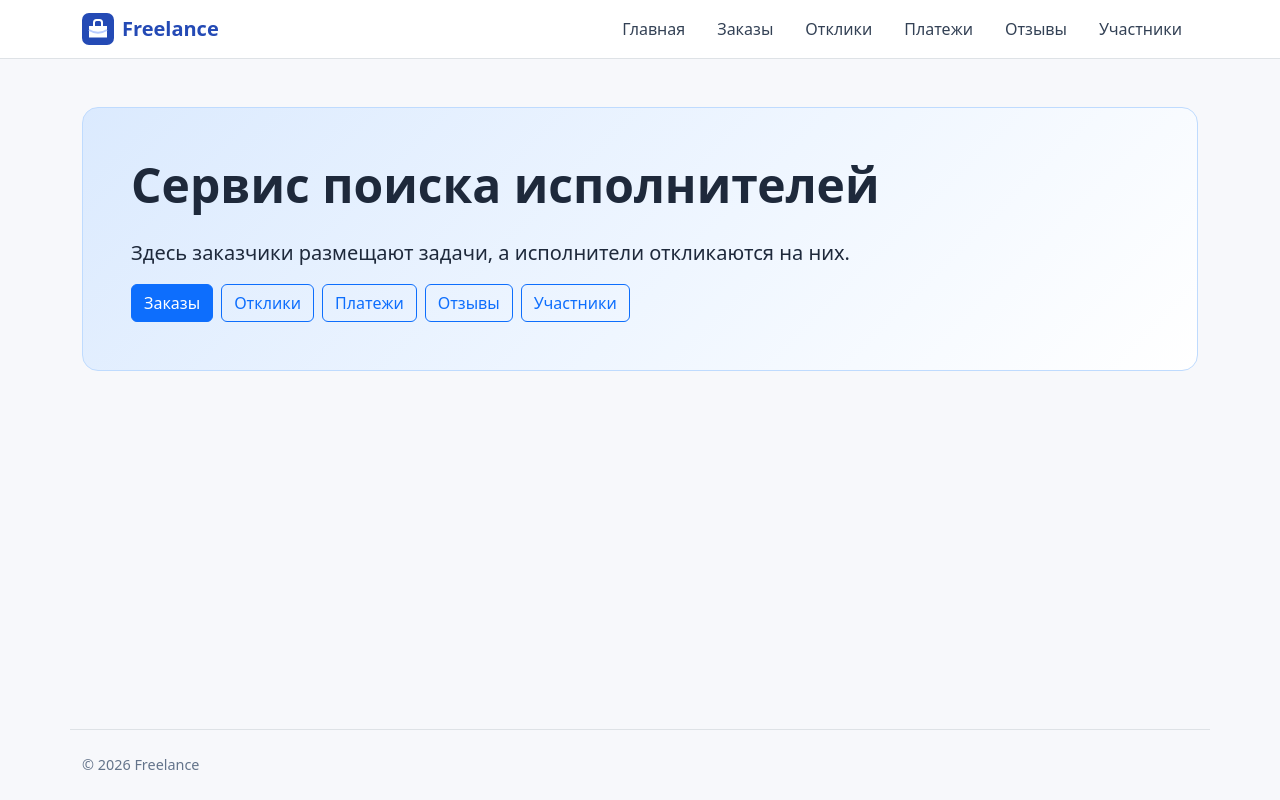
After one commit to Ivbnnnn/django_freelance_platform, a Django app: template homepage/templates/homepage/index.html in a window 1280 px wide. The commit adds this page. Run offline with Django 3.2, Linux system fonts and the light colour scheme; the template is opened without the code that fills it, so the values that code supplies are empty.

Commit message:
feat: ПР6 добавил базовый шаблон, главную страницу и статику

```diff
--- a/freelance_project/settings.py
+++ b/freelance_project/settings.py
@@ -60,7 +60,7 @@ ROOT_URLCONF = 'freelance_project.urls'
 TEMPLATES = [
     {
         'BACKEND': 'django.template.backends.django.DjangoTemplates',
-        'DIRS': [],
+        'DIRS': [BASE_DIR / 'templates'],
         'APP_DIRS': True,
         'OPTIONS': {
             'context_processors': [
--- /dev/null
+++ b/homepage/static/homepage/js/main.js
@@ -0,0 +1,5 @@
+const yearElement = document.getElementById("current-year");
+
+if (yearElement) {
+    yearElement.textContent = new Date().getFullYear();
+}
--- a/homepage/static/homepage/site.css
+++ b/homepage/static/homepage/site.css
@@ -1,6 +1,13 @@
 body {
+    min-height: 100vh;
+    display: flex;
+    flex-direction: column;
     background: #f7f8fb;
     color: #1e293b;
+}
+
+.brand-logo {
+    flex: none;
 }
 
 .navbar-brand {
@@ -27,3 +34,8 @@ body {
 .card {
     border-color: #e2e8f0;
 }
+
+.site-footer {
+    color: #64748b;
+    font-size: .9rem;
+}
--- /dev/null
+++ b/homepage/templates/homepage/index.html
@@ -0,0 +1,17 @@
+{% extends 'base.html' %}
+
+{% block title %}Главная{% endblock %}
+
+{% block content %}
+<section class="hero rounded-4 p-4 p-md-5">
+  <h1 class="display-5 fw-bold mb-4">Сервис поиска исполнителей</h1>
+  <p class="lead">Здесь заказчики размещают задачи, а исполнители откликаются на них.</p>
+  <div class="d-flex flex-wrap gap-2">
+    <a class="btn btn-primary" href="{% url 'orders:index' %}">Заказы</a>
+    <a class="btn btn-outline-primary" href="{% url 'applications:index' %}">Отклики</a>
+    <a class="btn btn-outline-primary" href="{% url 'transactions:index' %}">Платежи</a>
+    <a class="btn btn-outline-primary" href="{% url 'reviews:index' %}">Отзывы</a>
+    <a class="btn btn-outline-primary" href="{% url 'profiles:index' %}">Участники</a>
+  </div>
+</section>
+{% endblock %}
--- /dev/null
+++ b/templates/base.html
@@ -0,0 +1,21 @@
+{% load static %}
+<!DOCTYPE html>
+<html lang="ru">
+<head>
+  <meta charset="utf-8">
+  <meta name="viewport" content="width=device-width, initial-scale=1">
+  <title>{% block title %}Freelance{% endblock %} · Freelance</title>
+  <link rel="stylesheet" href="https://cdn.jsdelivr.net/npm/bootstrap@5.3.3/dist/css/bootstrap.min.css">
+  <link rel="stylesheet" href="{% static 'homepage/site.css' %}">
+</head>
+<body>
+  {% include 'includes/navigation.html' %}
+  <main class="container py-4 py-md-5">
+    {% block content %}{% endblock %}
+  </main>
+  <footer class="container site-footer py-4 mt-auto border-top">
+    <span>© <span id="current-year"></span> Freelance</span>
+  </footer>
+  <script src="{% static 'homepage/js/main.js' %}" defer></script>
+</body>
+</html>
--- /dev/null
+++ b/templates/includes/navigation.html
@@ -0,0 +1,17 @@
+{% load static %}
+<nav class="navbar navbar-expand-lg bg-white border-bottom" aria-label="Основная навигация">
+  <div class="container flex-wrap gap-2">
+    <a class="navbar-brand fw-bold d-flex align-items-center gap-2" href="{% url 'homepage:index' %}">
+      <img class="brand-logo" src="{% static 'homepage/img/logo.svg' %}" alt="" width="32" height="32">
+      Freelance
+    </a>
+    <div class="nav flex-wrap">
+      <a class="nav-link" href="{% url 'homepage:index' %}">Главная</a>
+      <a class="nav-link" href="{% url 'orders:index' %}">Заказы</a>
+      <a class="nav-link" href="{% url 'applications:index' %}">Отклики</a>
+      <a class="nav-link" href="{% url 'transactions:index' %}">Платежи</a>
+      <a class="nav-link" href="{% url 'reviews:index' %}">Отзывы</a>
+      <a class="nav-link" href="{% url 'profiles:index' %}">Участники</a>
+    </div>
+  </div>
+</nav>
```
Also changed, not shown: homepage/views.py (+2 -12 lines), homepage/static/homepage/img/logo.svg (added).
